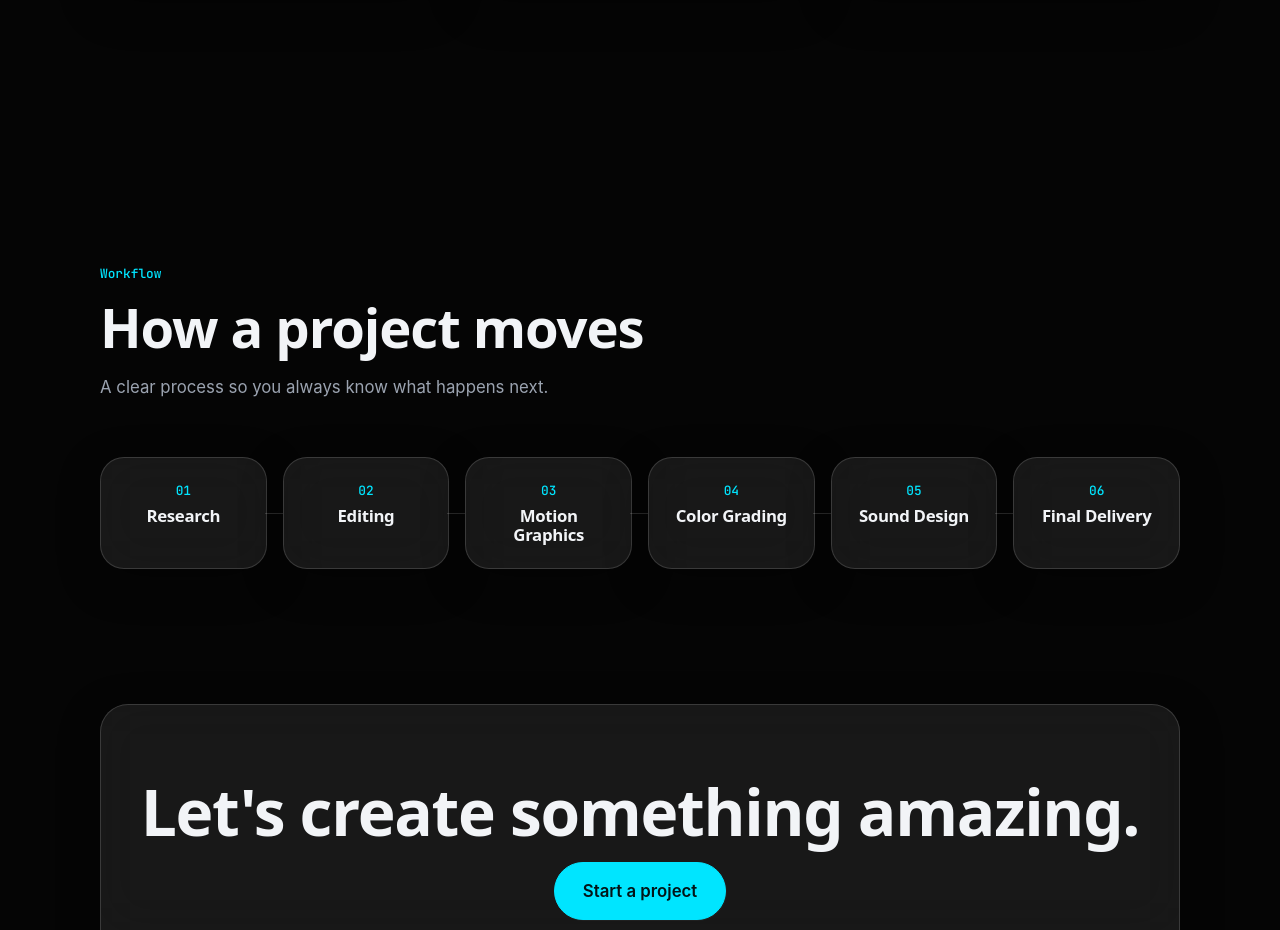
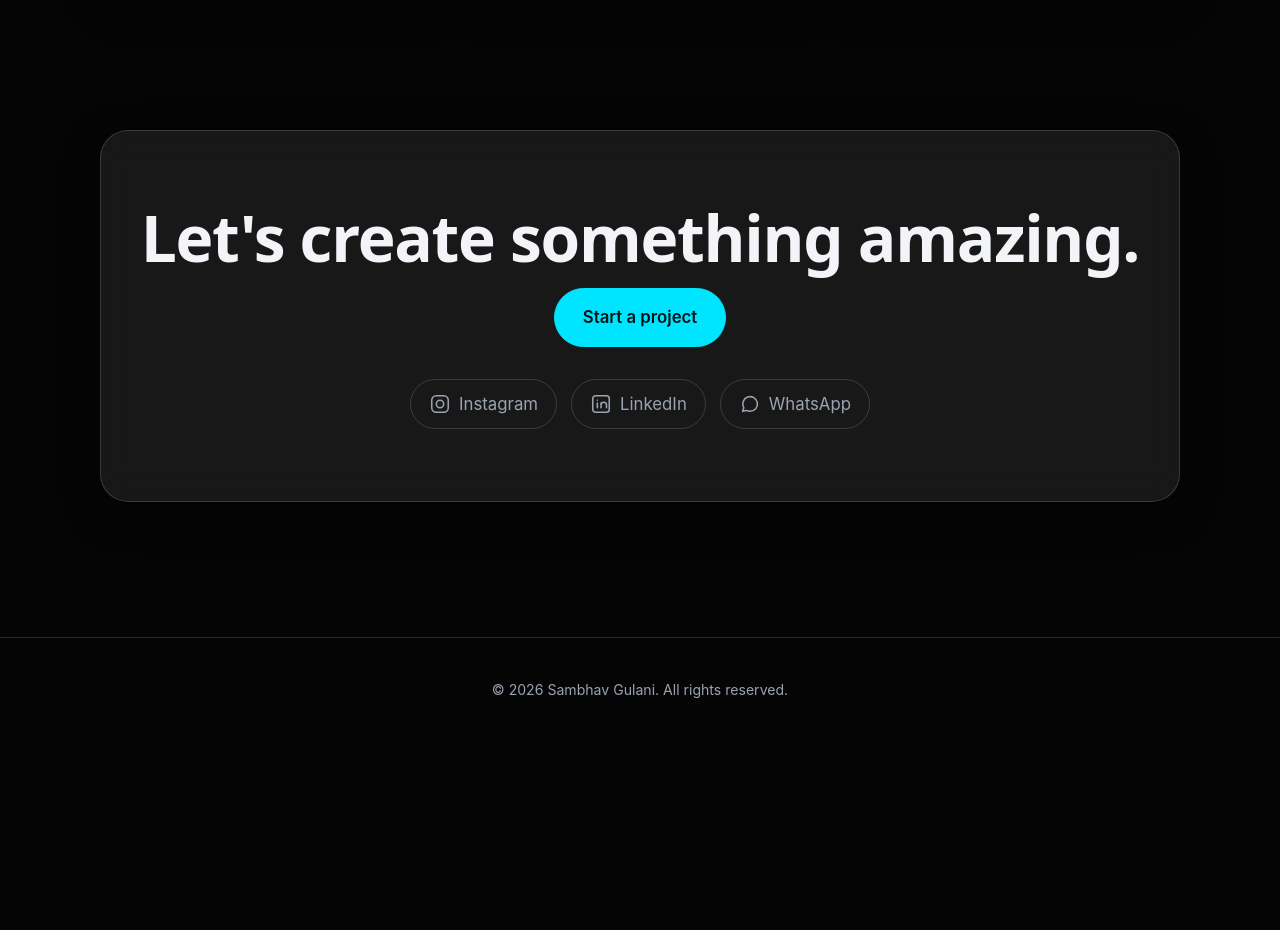
Before and after one commit to sambhavgulani/portfolio, a plain HTML site: page index.html in a window 1280 px wide. Shown: the part 3940-4870 px from the top of the page. After the commit the page ends 4682 px from the top, so only its background shows below. Drawn offline with Linux system fonts and the light colour scheme; a web font is replaced by a local one.

Commit message:
Remove workflow section from index.html
Removed the workflow section from the HTML file.

```diff
--- a/index.html
+++ b/index.html
@@ -620,19 +620,6 @@ footer{padding:40px 0;text-align:center;color:var(--muted);font-size:.88rem;bord
 </div></div></section>
 
 
-<!-- WORKFLOW -->
-<section id="workflow"><div class="wrap"><div class="in rv">
-  <span class="tag">Workflow</span><h2>How a project moves</h2>
-  <p class="lead">A clear process so you always know what happens next.</p>
-  <div class="flow">
-    <div class="glass step"><b>01</b><h3>Research</h3></div>
-    <div class="glass step"><b>02</b><h3>Editing</h3></div>
-    <div class="glass step"><b>03</b><h3>Motion Graphics</h3></div>
-    <div class="glass step"><b>04</b><h3>Color Grading</h3></div>
-    <div class="glass step"><b>05</b><h3>Sound Design</h3></div>
-    <div class="glass step"><b>06</b><h3>Final Delivery</h3></div>
-  </div>
-</div></div></section>
 
 
 
```
